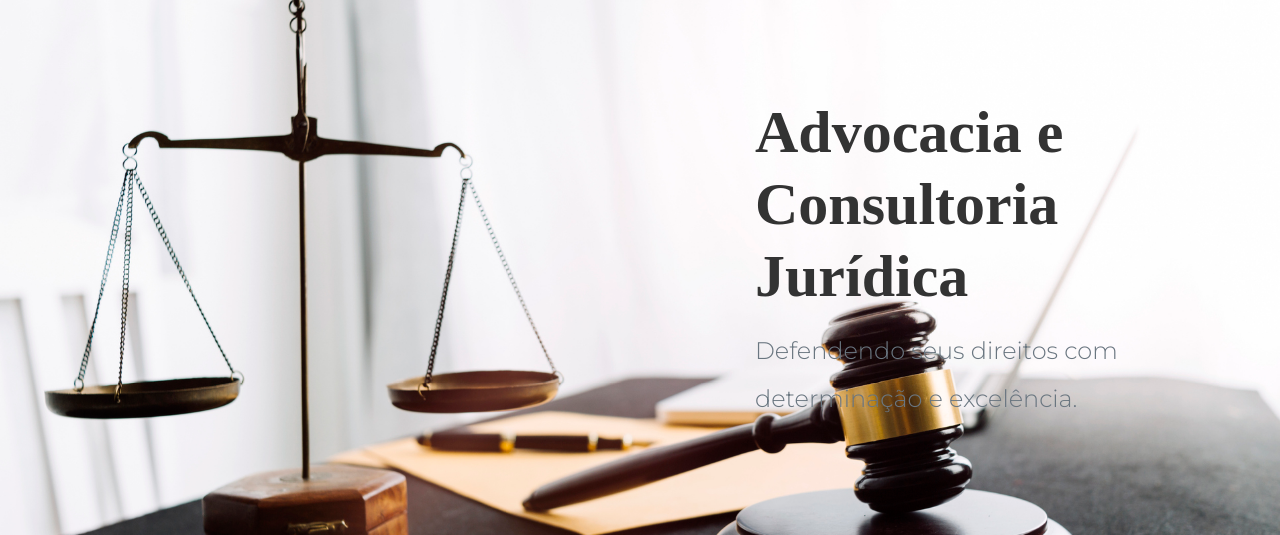
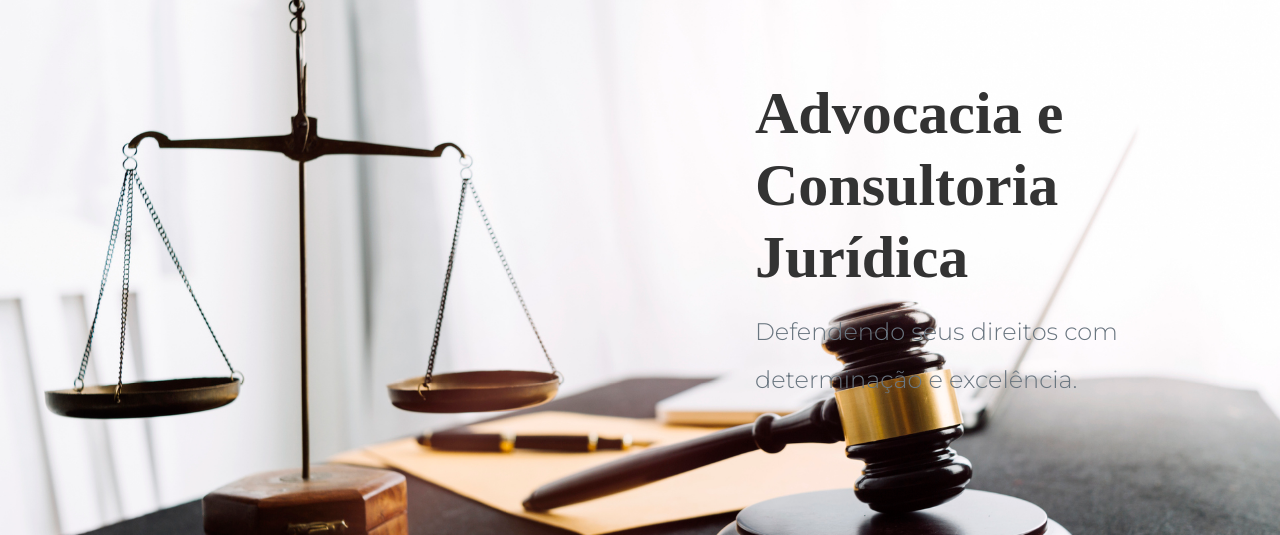
Before and after one commit to marcelamollica/advocacia_1, a plain HTML site: page index.html in a window 1280 px wide. Shown: the part 123-658 px from the top of the page. Drawn offline with nearby package versions, Linux system fonts and the light colour scheme; a web font is replaced by a local one.

Commit message:
Update index.html

```diff
--- a/index.html
+++ b/index.html
@@ -111,7 +111,7 @@
               					<div class="container">
               		 	 <div class="row justify-content-lg-end">
                		   <div class="col-lg-7 col-xl-5">
-                  	 <h1 data-caption-animate="fadeInUp" data-caption-delay="100" style="margin-top: -2cm;">Advocacia e Consultoria Jurídica <span class="text-italic"></span></h1>
+                  	 <h1 data-caption-animate="fadeInUp" data-caption-delay="100" style="margin-top: -3cm;">Advocacia e Consultoria Jurídica <span class="text-italic"></span></h1>
 			<p data-caption-animate="fadeInUp" data-caption-delay="250" style="font-size: 24px;">Defendendo seus direitos com determinação e excelência. </p>
 			 </div>
                   </div>
```
